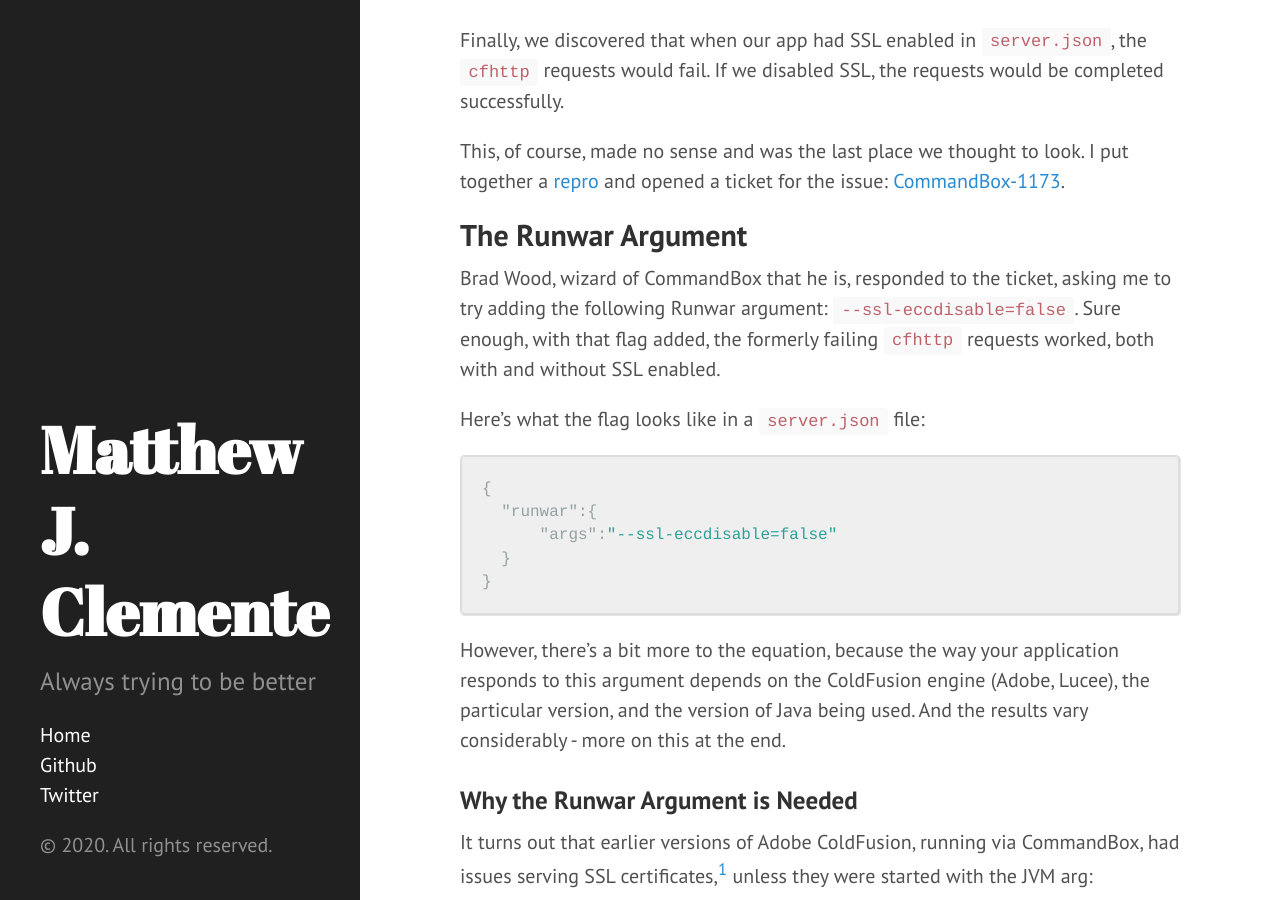
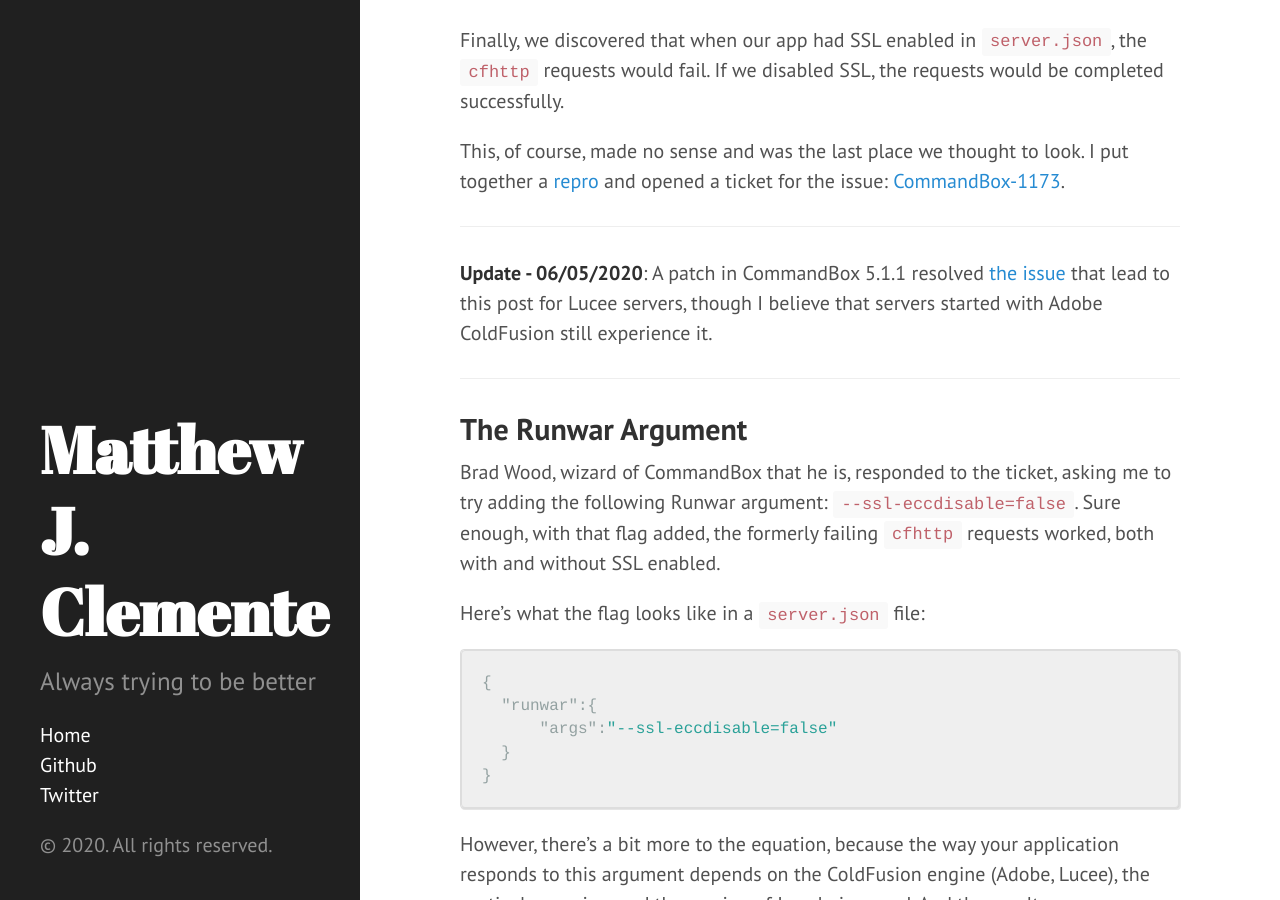
Before and after one commit to mjclemente/mjclemente.github.io, a Jekyll site: the page built from _posts/2020-05-23-commandbox-5-cfhttp-ssl-issues.md, in a window 1280 px wide and 900 px high, scrolled down 926 px. Built offline with Jekyll 4.4.1, drawn with Linux system fonts in a browser that asks for light colours; comment, search, counter and statistics services are not loaded.

Commit message:
Add update note for Commandbox 5.1.1

```diff
--- a/_posts/2020-05-23-commandbox-5-cfhttp-ssl-issues.md
+++ b/_posts/2020-05-23-commandbox-5-cfhttp-ssl-issues.md
@@ -22,6 +22,11 @@ We took detours down a few rabbit holes, trying different versions of Java and t
 Finally, we discovered that when our app had SSL enabled in `server.json`, the `cfhttp` requests would fail. If we disabled SSL, the requests would be completed successfully.
 
 This, of course, made no sense and was the last place we thought to look. I put together a [repro](https://github.com/mjclemente/commandbox-ssl-cfhttp-repro) and opened a ticket for the issue: [CommandBox-1173](https://ortussolutions.atlassian.net/browse/COMMANDBOX-1173).
+
+___
+**Update - 06/05/2020**: A patch in CommandBox 5.1.1 resolved [the issue](https://ortussolutions.atlassian.net/browse/COMMANDBOX-1173) that lead to this post for Lucee servers, though I believe that servers started with Adobe ColdFusion still experience it.
+
+___
 
 ## The Runwar Argument
 
```
